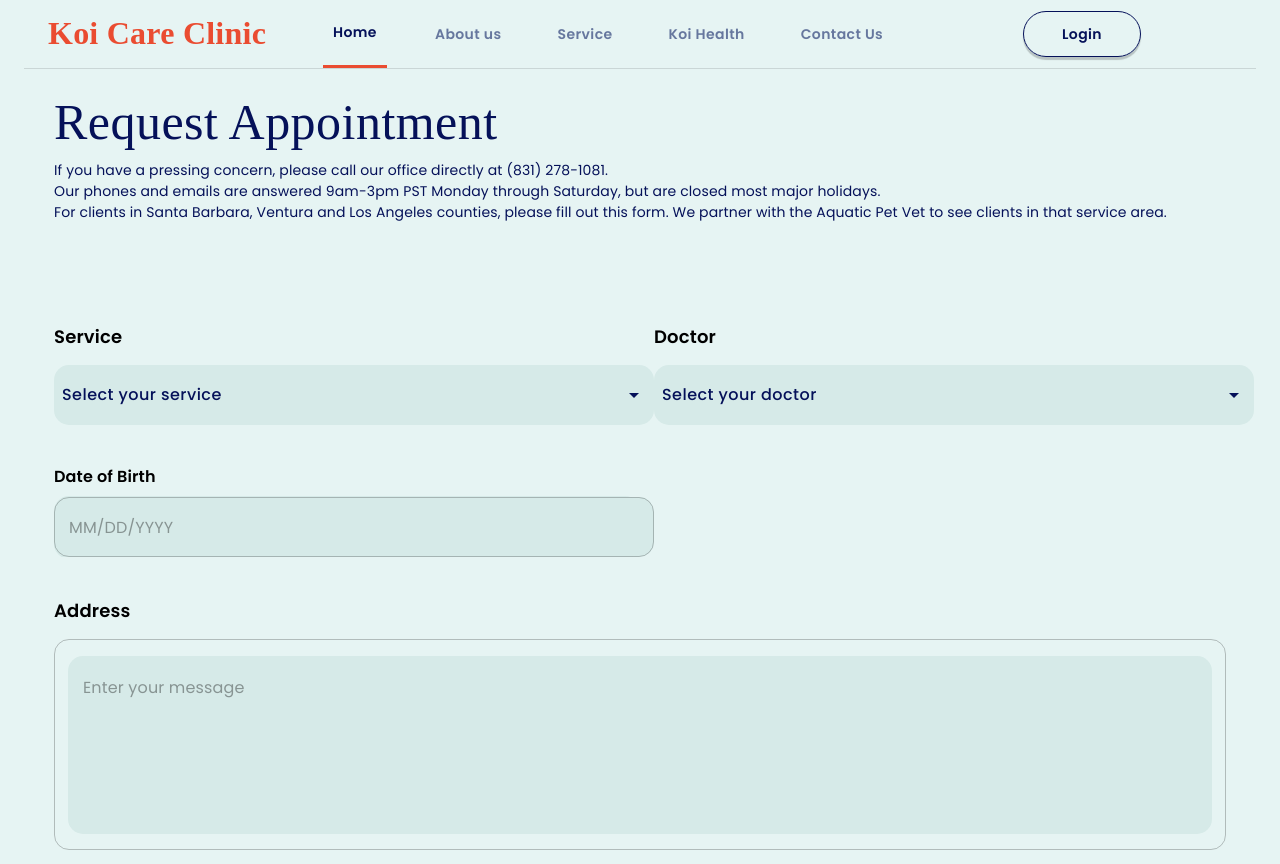
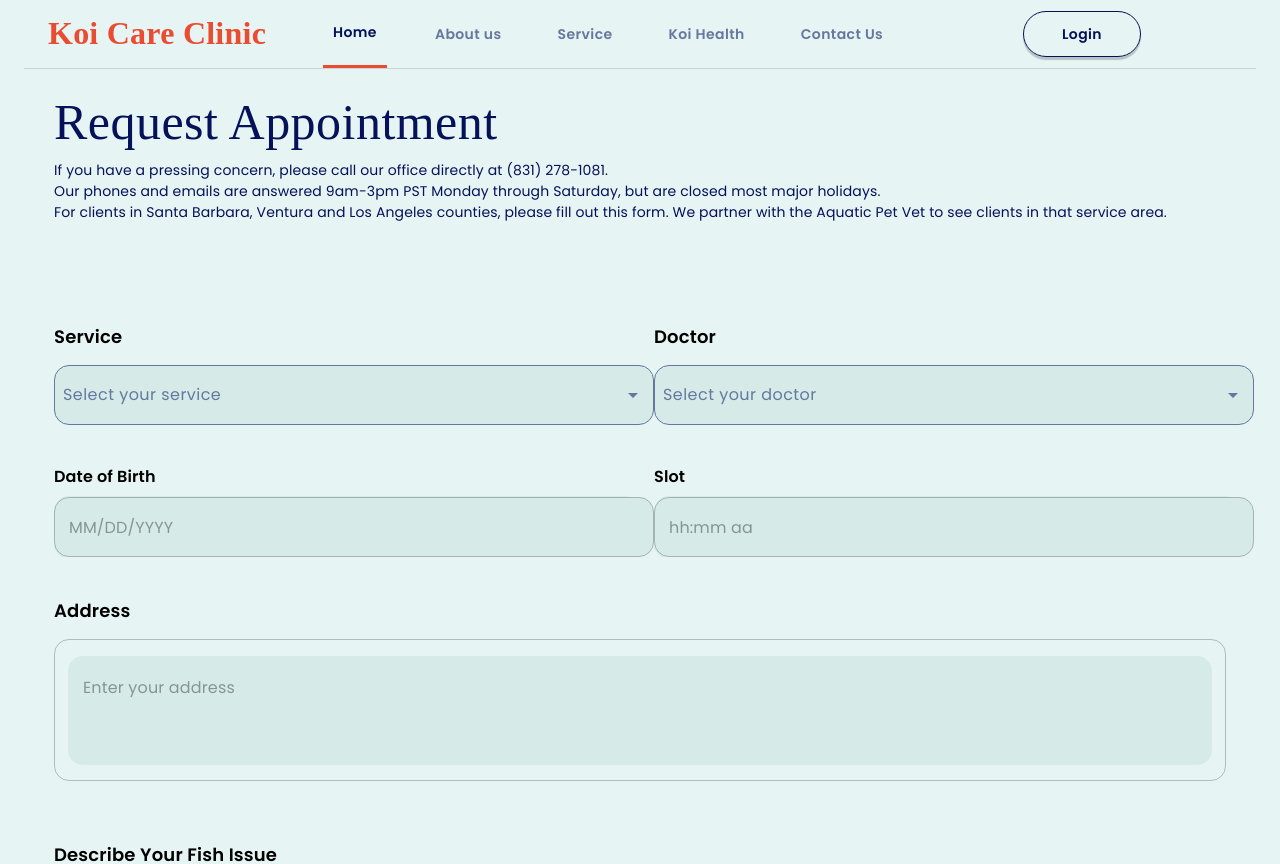
Before and after one commit to ThinhND3004/SWP391_Fall24_KoiVeterinaryServiceCenter_FE, a React (Vite) app: page /requestAppointment in a window 1280 px wide. Shown: the top 864 px of the page. Built offline with nearby package versions, Linux system fonts and the light colour scheme.

Commit message:
update carousel

```diff
--- a/package.json
+++ b/package.json
@@ -21,9 +21,11 @@
     "date-fns": "^4.1.0",
     "dayjs": "^1.11.13",
     "react": "^18.2.0",
+    "react-bootstrap": "^2.10.5",
     "react-dom": "^18.2.0",
     "react-redux": "^9.1.2",
-    "react-router-dom": "^6.26.2"
+    "react-router-dom": "^6.26.2",
+    "swiper": "^11.1.14"
   },
   "devDependencies": {
     "@types/react": "^18.2.66",
--- a/src/pages/RequestAppointment/RequestAppointmentDetails/InputField.jsx
+++ b/src/pages/RequestAppointment/RequestAppointmentDetails/InputField.jsx
@@ -1,6 +1,6 @@
 import { Box, TextField, Typography } from '@mui/material'
 import React from 'react'
-import { BLUE_COLOR, GRAY_COLOR, GREEN_COLOR, INPUT_FIELD_COLOR } from '~/theme'
+import { BLUE_COLOR, GRAY_COLOR, INPUT_FIELD_COLOR } from '~/theme'
 import Button from '@mui/material/Button'
 import Menu from '@mui/material/Menu'
 import MenuItem from '@mui/material/MenuItem'
@@ -8,31 +8,34 @@
 import { DatePicker, LocalizationProvider } from '@mui/x-date-pickers'
 import { AdapterDayjs } from '@mui/x-date-pickers/AdapterDayjs'
 import { DemoContainer } from '@mui/x-date-pickers/internals/demo'
+import { TimePicker } from '@mui/x-date-pickers/TimePicker';
 
 function InputField() {
-    const [anchorEl, setAnchorEl] = React.useState(null);
-    const open = Boolean(anchorEl);
+  const [anchorEl, setAnchorEl] = React.useState(null)
+  const open = Boolean(anchorEl)
   const handleClick = (event) => {
-      setAnchorEl(event.currentTarget);
-    };
+    setAnchorEl(event.currentTarget)
+  }
   const handleClose = () => {
-      setAnchorEl(null);
-    };
+    setAnchorEl(null)
+  }
   return (
     <div>
       <Box sx={{ display: 'flex', justifyContent: 'space-between' }}>
         <Box>
-              <Typography sx={{ fontWeight: 600, fontSize: 18, }}>Service</Typography>
+          <Typography sx={{ fontWeight: 600, fontSize: 18 }}>Service</Typography>
           <Button sx={{
-                color: BLUE_COLOR,
+            color: GRAY_COLOR,
             bgcolor: INPUT_FIELD_COLOR,
-                width: '600px',height: '60px',
+            width: '600px',
+            height: '60px',
             marginTop: '15px',
             borderRadius: '15px',
-                borderColor: GRAY_COLOR,
+            border: `1px solid ${GRAY_COLOR}`,
             display: 'flex',
             justifyContent: 'space-between',
-                fontSize: 16
+            fontSize: 16,
+            fontWeight: 400
           }}
             id="basic-button"
             aria-controls={open ? 'basic-menu' : undefined}
@@ -42,7 +45,7 @@
           >
 
             Select your service
-        <ArrowDropDownIcon/>
+            <ArrowDropDownIcon />
           </Button>
           <Menu
             id="basic-menu"
@@ -50,28 +53,31 @@
             open={open}
             onClose={handleClose}
             MenuListProps={{
-          'aria-labelledby': 'basic-button',
+              'aria-labelledby': 'basic-button'
             }}
           >
-        <MenuItem onClick={handleClose} sx={{width: '600px'}}>Profile</MenuItem>
-        <MenuItem onClick={handleClose}>My account</MenuItem>
-        <MenuItem onClick={handleClose}>Logout</MenuItem>
+            <MenuItem onClick={handleClose} sx={{ width: '600px' }}>Koi Care</MenuItem>
+            <MenuItem onClick={handleClose}>Veterinary</MenuItem>
+            <MenuItem onClick={handleClose}>Vaccination</MenuItem>
+            <MenuItem onClick={handleClose}>Cleaning</MenuItem>
           </Menu>
 
         </Box>
 
         <Box>
-              <Typography sx={{ fontWeight: 600, fontSize: 18, }}>Doctor</Typography>
+          <Typography sx={{ fontWeight: 600, fontSize: 18 }}>Doctor</Typography>
           <Button sx={{
-                color: BLUE_COLOR,
-                bgcolor:INPUT_FIELD_COLOR,
-                width: '600px',height: '60px',
+            color: GRAY_COLOR,
+            bgcolor: INPUT_FIELD_COLOR,
+            width: '600px',
+            height: '60px',
             marginTop: '15px',
             borderRadius: '15px',
-                borderColor: GRAY_COLOR,
+            border: `1px solid ${GRAY_COLOR}`,
             display: 'flex',
             justifyContent: 'space-between',
-                fontSize: 16
+            fontSize: 16,
+            fontWeight: 400
           }}
             id="basic-button"
             aria-controls={open ? 'basic-menu' : undefined}
@@ -81,7 +87,7 @@
           >
 
             Select your doctor
-        <ArrowDropDownIcon/>
+            <ArrowDropDownIcon />
           </Button>
           <Menu
             id="basic-menu"
@@ -89,18 +95,19 @@
             open={open}
             onClose={handleClose}
             MenuListProps={{
-          'aria-labelledby': 'basic-button',
+              'aria-labelledby': 'basic-button'
             }}
           >
-        <MenuItem onClick={handleClose} sx={{width: '600px'}}>Profile</MenuItem>
-        <MenuItem onClick={handleClose}>My account</MenuItem>
-        <MenuItem onClick={handleClose}>Logout</MenuItem>
+            <MenuItem onClick={handleClose} sx={{ width: '600px' }}>Koi Care</MenuItem>
+            <MenuItem onClick={handleClose}>Veterinary</MenuItem>
+            <MenuItem onClick={handleClose}>Vaccination</MenuItem>
+            <MenuItem onClick={handleClose}>Cleaning</MenuItem>
           </Menu>
 
         </Box>
       </Box>
 
-            <Box sx={{display: 'flex', marginTop: '40px', justifyContent: 'space-between'}}>
+      <Box sx={{ display: 'flex', marginTop: '40px', justifyContent: 'space-between' }}>
         <Box>
           <Typography sx={{ fontWeight: 600, fontSize: 16 }}>Date of Birth</Typography>
           <LocalizationProvider dateAdapter={AdapterDayjs}>
@@ -134,22 +141,52 @@
             </DemoContainer>
           </LocalizationProvider>
         </Box>
+
+        <Box>
+          <Typography sx={{ fontWeight: 600, fontSize: 16 }}>Slot</Typography>
+          <LocalizationProvider dateAdapter={AdapterDayjs}>
+            <DemoContainer components={['TimePicker']} sx={{
+              overflow: 'hidden',
+              width: '600px',
+              '& .MuiOutlinedInput-root': {
+                borderRadius: '15px',
+                borderColor: BLUE_COLOR,
+                height: '60px',
+                '&.Mui-focused fieldset': {
+                  borderColor: BLUE_COLOR
+                }
+              },
+              '& input': {
+                backgroundColor: INPUT_FIELD_COLOR,
+                padding: '20px 15px',
+                fontSize: '16px',
+                borderRadius: '15px'
+              }
+            }}>
+              <TimePicker sx={{
+                backgroundColor: INPUT_FIELD_COLOR,
+                width: '600px',
+                borderRadius: '15px'
+              }} />
+            </DemoContainer>
+          </LocalizationProvider>
         </Box>
+      </Box>
+
 
       <Box sx={{ display: 'block', marginTop: '40px', marginBottom: '60px' }}>
         <Box>
           <Typography sx={{ fontWeight: 600, fontSize: 18 }}>Address</Typography>
           <TextField
             id="outlined-basic"
-                placeholder='Enter your message'
+            placeholder='Enter your address'
             variant="outlined"
             multiline
             maxRows={4}
-                rows={6}
+            rows={3}
             sx={{
               maxWidth: '100%',
               width: '100%',
-                  // alignItems: 'center',
               '& .MuiOutlinedInput-root': {
                 borderRadius: '15px',
                 borderColor: BLUE_COLOR,
@@ -178,11 +215,10 @@
             variant="outlined"
             multiline
             maxRows={4}
-                rows={6}
+            rows={8}
             sx={{
               maxWidth: '100%',
               width: '100%',
-                  // alignItems: 'center',
               '& .MuiOutlinedInput-root': {
                 borderRadius: '15px',
                 borderColor: BLUE_COLOR,
```
Also changed, not shown: src/pages/HomePage/HomePageDetails/Customer.jsx (+90 -3 lines), 1 other file (tests, documents, lock files or other folders). Lines whose indentation alone changed are shown as unchanged.
